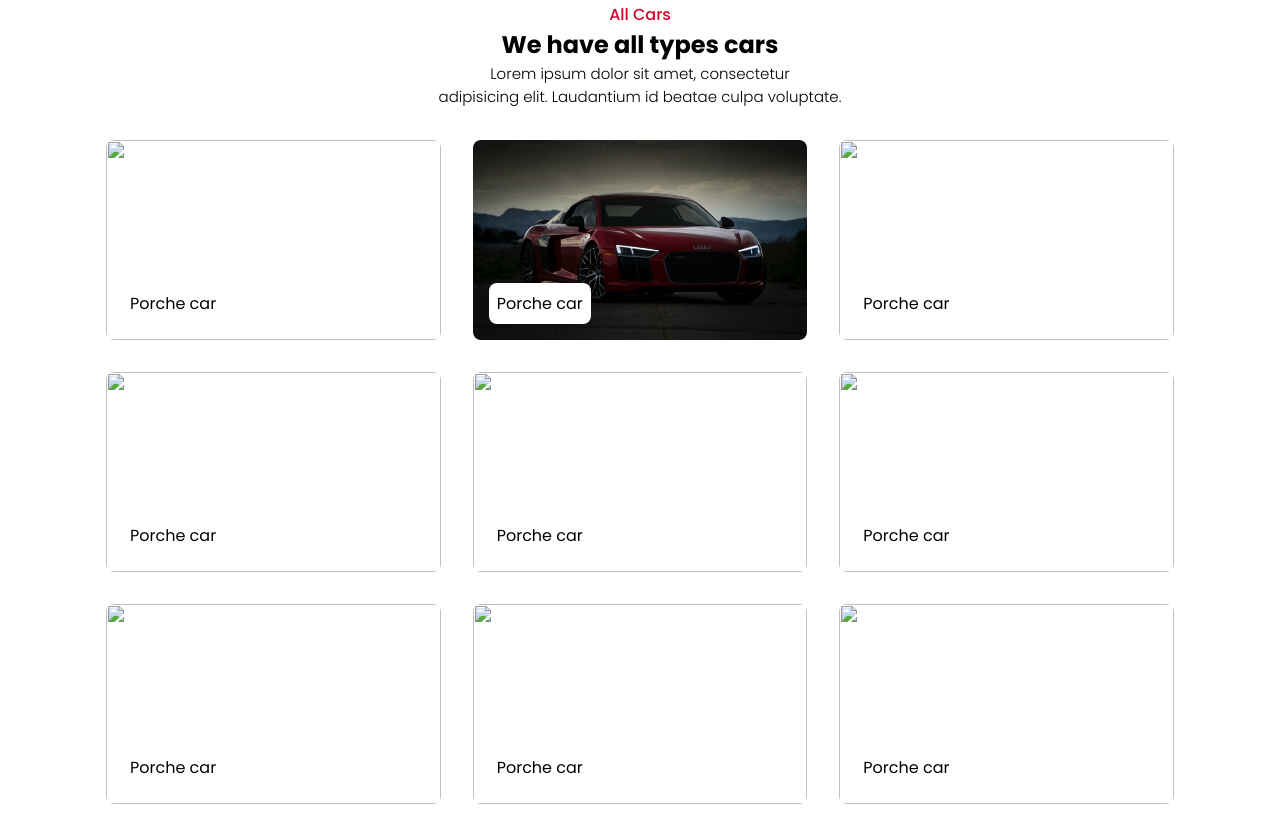
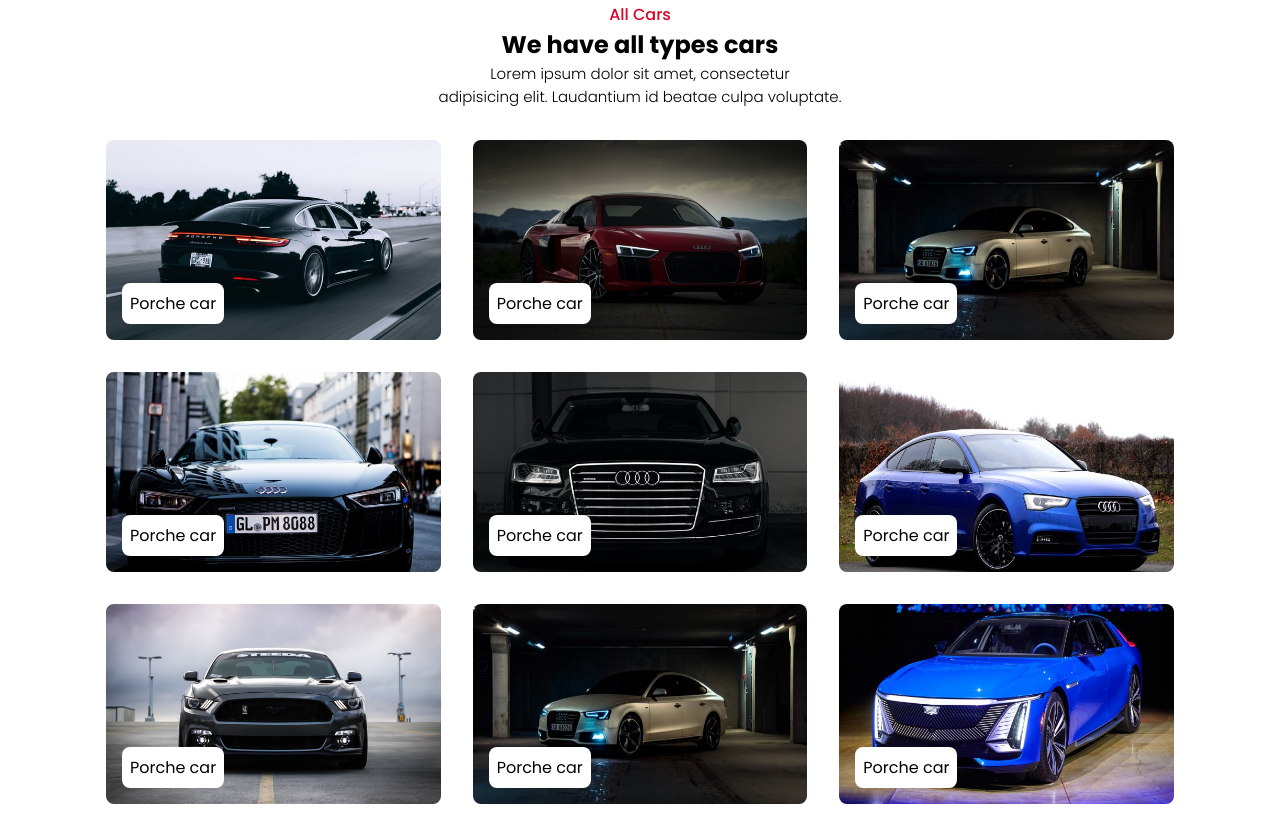
Before and after one commit to Asalkar07/Car-Sale-Website, a plain HTML site: page index.html in a window 1280 px wide. Shown: the part 702-1520 px from the top of the page. Drawn offline with nearby package versions, Linux system fonts and the light colour scheme; the site is published under a folder, as on GitHub Pages, so addresses that start at the root find nothing.

Commit message:
Update index.html

```diff
--- a/index.html
+++ b/index.html
@@ -56,7 +56,7 @@
         <div class="cars-container container">
             <!--Box 1-->
             <div class="box">
-                <img src="/img/car1.jpg" alt="">
+                <img src="img/car1.jpg" alt="">
                 <h2>Porche car</h2>
             </div>
             <!--Box 2-->
@@ -67,43 +67,43 @@
 
                <!--Box 7-->
         <div class="box">
-            <img src="/img/car5.jpg" alt="">
+            <img src="img/car5.jpg" alt="">
             <h2>Porche car</h2>
         </div>
 
             <!--Box 3-->
             <div class="box">
-                <img src="/img/car3.jpg" alt="">
+                <img src="img/car3.jpg" alt="">
                 <h2>Porche car</h2>
             </div>
 
             <!--Box 4-->
             <div class="box">
-                <img src="/img/car4.jpg" alt="">
+                <img src="img/car4.jpg" alt="">
                 <h2>Porche car</h2>
             </div>
 
             <!--Box 5-->
             <div class="box">
-                <img src="/img/car7.jpeg" alt="">
+                <img src="img/car7.jpeg" alt="">
                 <h2>Porche car</h2>
             </div>
 
             <!--Box 6-->
             <div class="box">
-                <img src="/img/car6.jpg" alt="">
+                <img src="img/car6.jpg" alt="">
                 <h2>Porche car</h2>
             </div>
 
             <!--Box 7-->
             <div class="box">
-                <img src="/img/car5.jpg" alt="">
+                <img src="img/car5.jpg" alt="">
                 <h2>Porche car</h2>
             </div>
 
             <!--Box 8-->
             <div class="box">
-                <img src="/img/car8.jpg" alt="">
+                <img src="img/car8.jpg" alt="">
                 <h2>Porche car</h2>
             </div>
         </div>
@@ -114,7 +114,7 @@
     <section>
         <section class="about container" id="about">
             <div class="about-img">
-                <img src="/img/about.png" alt="">
+                <img src="img/about.png" alt="">
             </div>
             <div class="about-text">
                 <span>About Us</span>
@@ -137,7 +137,7 @@
             <!--Box 1-->
 
             <div class="box">
-                <img src="/img/part1.png" alt="">
+                <img src="img/part1.png" alt="">
                 <h3>Auto Spare Parts</h3>
                 <span>$130.99</span>
                 <i class='bx bxs-star'>(6 Reviews)</i>
@@ -148,7 +148,7 @@
                <!--Box 2-->
 
                <div class="box">
-                <img src="/img/part2.png" alt="">
+                <img src="img/part2.png" alt="">
                 <h3>Auto Spare Parts</h3>
                 <span>$130.99</span>
                 <i class='bx bxs-star'>(6 Reviews)</i>
@@ -159,7 +159,7 @@
                <!--Box 3-->
 
                <div class="box">
-                <img src="/img/part3.png" alt="">
+                <img src="img/part3.png" alt="">
                 <h3>Auto Spare Parts</h3>
                 <span>$130.99</span>
                 <i class='bx bxs-star'>(6 Reviews)</i>
@@ -170,7 +170,7 @@
                <!--Box 4-->
 
                <div class="box">
-                <img src="/img/part4.png" alt="">
+                <img src="img/part4.png" alt="">
                 <h3>Auto Spare Parts</h3>
                 <span>$130.99</span>
                 <i class='bx bxs-star'>(6 Reviews)</i>
@@ -181,7 +181,7 @@
                <!--Box 5-->
 
                <div class="box">
-                <img src="/img/part5.png" alt="">
+                <img src="img/part5.png" alt="">
                 <h3>Auto Spare Parts</h3>
                 <span>$130.99</span>
                 <i class='bx bxs-star'>(6 Reviews)</i>
@@ -192,7 +192,7 @@
                <!--Box 6-->
 
                <div class="box">
-                <img src="/img/part6.png" alt="">
+                <img src="img/part6.png" alt="">
                 <h3>Auto Spare Parts</h3>
                 <span>$130.99</span>
                 <i class='bx bxs-star'>(6 Reviews)</i>
@@ -212,7 +212,7 @@
         <div class="blog-container container">
             <!--Box 1-->
             <div class="box">
-                <img src="/img/car1.jpg" alt="">
+                <img src="img/car1.jpg" alt="">
                 <span>August 21 2022</span>
                 <h3>How To Get Perfect Car At Low Price</h3>
                 <p>Lorem ipsum dolor sit amet consectetur, adipisicing elit. Debitis, fugit hic molestias numquam voluptate, dolores sit dolorem quisquam maiores.</p>
@@ -221,7 +221,7 @@
 
              <!--Box 2-->
              <div class="box">
-                <img src="/img/car8.jpg" alt="">
+                <img src="img/car8.jpg" alt="">
                 <span>August 21 2022</span>
                 <h3>How To Get Perfect Car At Low Price</h3>
                 <p>Lorem ipsum dolor sit amet consectetur, adipisicing elit. Debitis, fugit hic molestias numquam voluptate, dolores sit dolorem quisquam maiores.</p>
@@ -230,7 +230,7 @@
 
              <!--Box 3-->
              <div class="box">
-                <img src="/img/car3.jpg" alt="">
+                <img src="img/car3.jpg" alt="">
                 <span>August 21 2022</span>
                 <h3>How To Get Perfect Car At Low Price</h3>
                 <p>Lorem ipsum dolor sit amet consectetur, adipisicing elit. Debitis, fugit hic molestias numquam voluptate, dolores sit dolorem quisquam maiores.</p>
```
